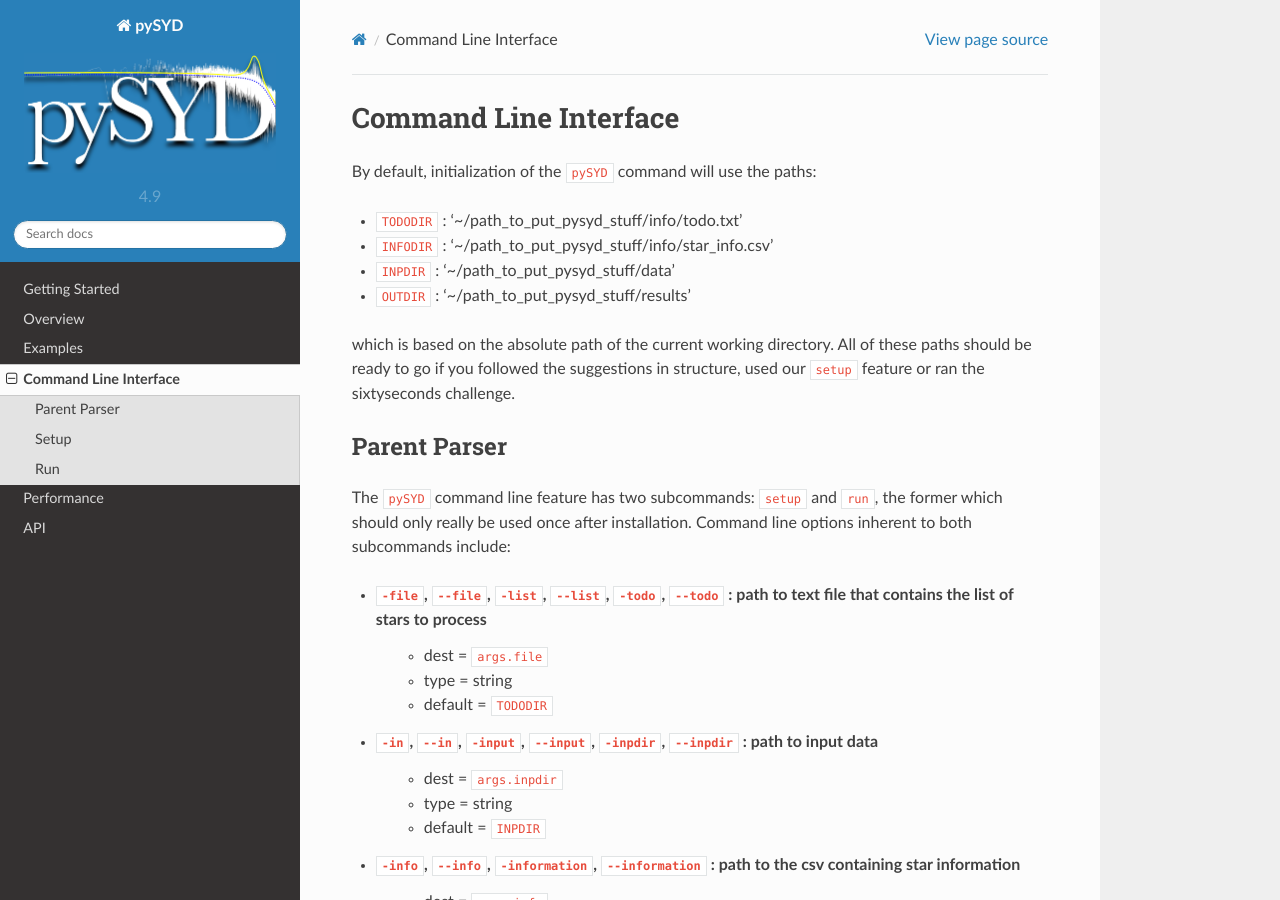
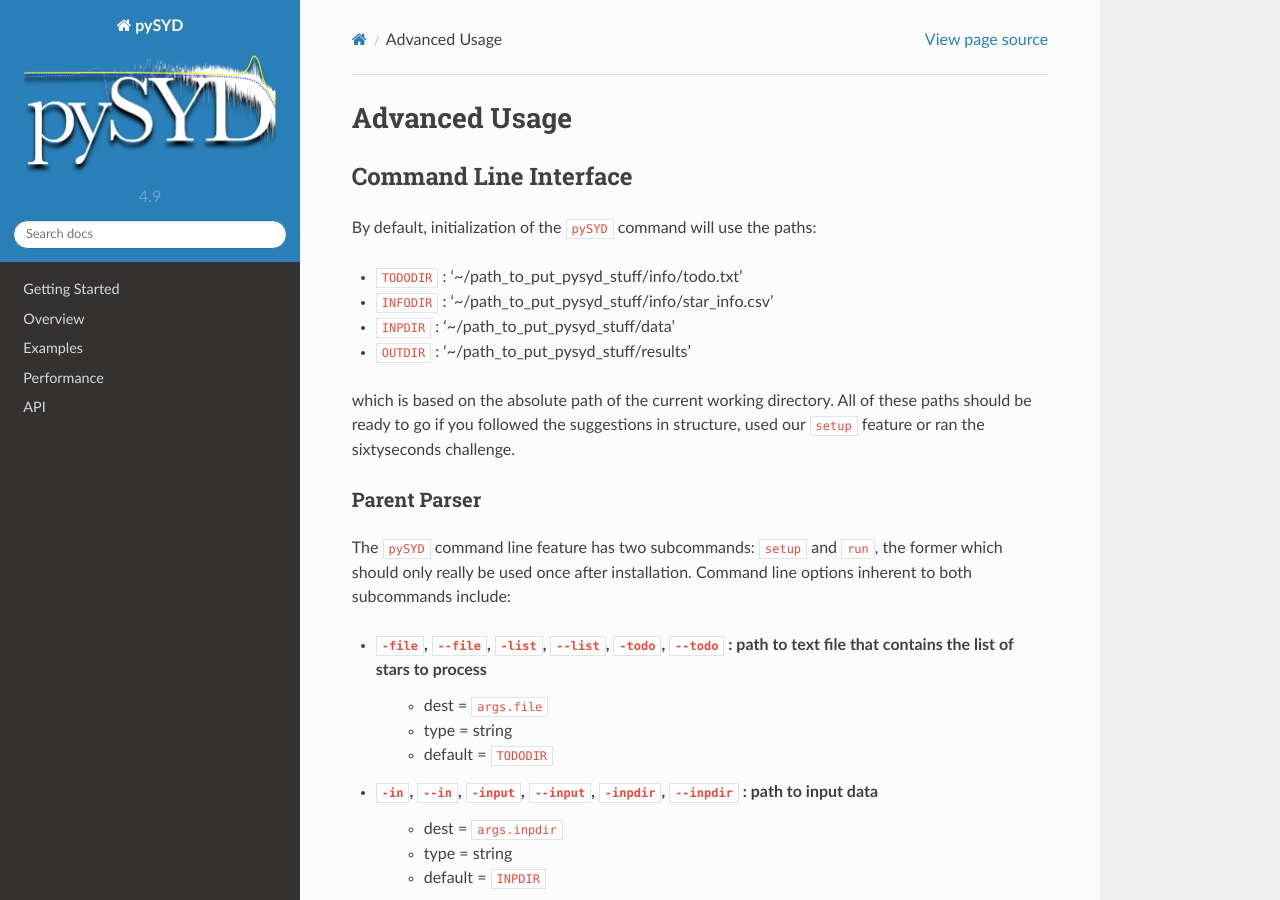
Before and after one commit to ashleychontos/pySYD, a Sphinx documentation site: the page built from docs/advanced.rst, in a window 1280 px wide and 900 px high. Built offline with Sphinx 7.4.7 and the Read the Docs theme 2.0.0, drawn with Linux system fonts in a browser that asks for light colours; pages that are not in the unit, such as notebooks, are missing from menus.

Commit message:
Update and rename cli.rst to advanced.rst

```diff
--- a/docs/cli.rst
+++ b/docs/advanced.rst
@@ -1,3 +1,8 @@
+.. _advanced:
+
+Advanced Usage
+##############
+
 .. _cli:
 
 Command Line Interface
```
